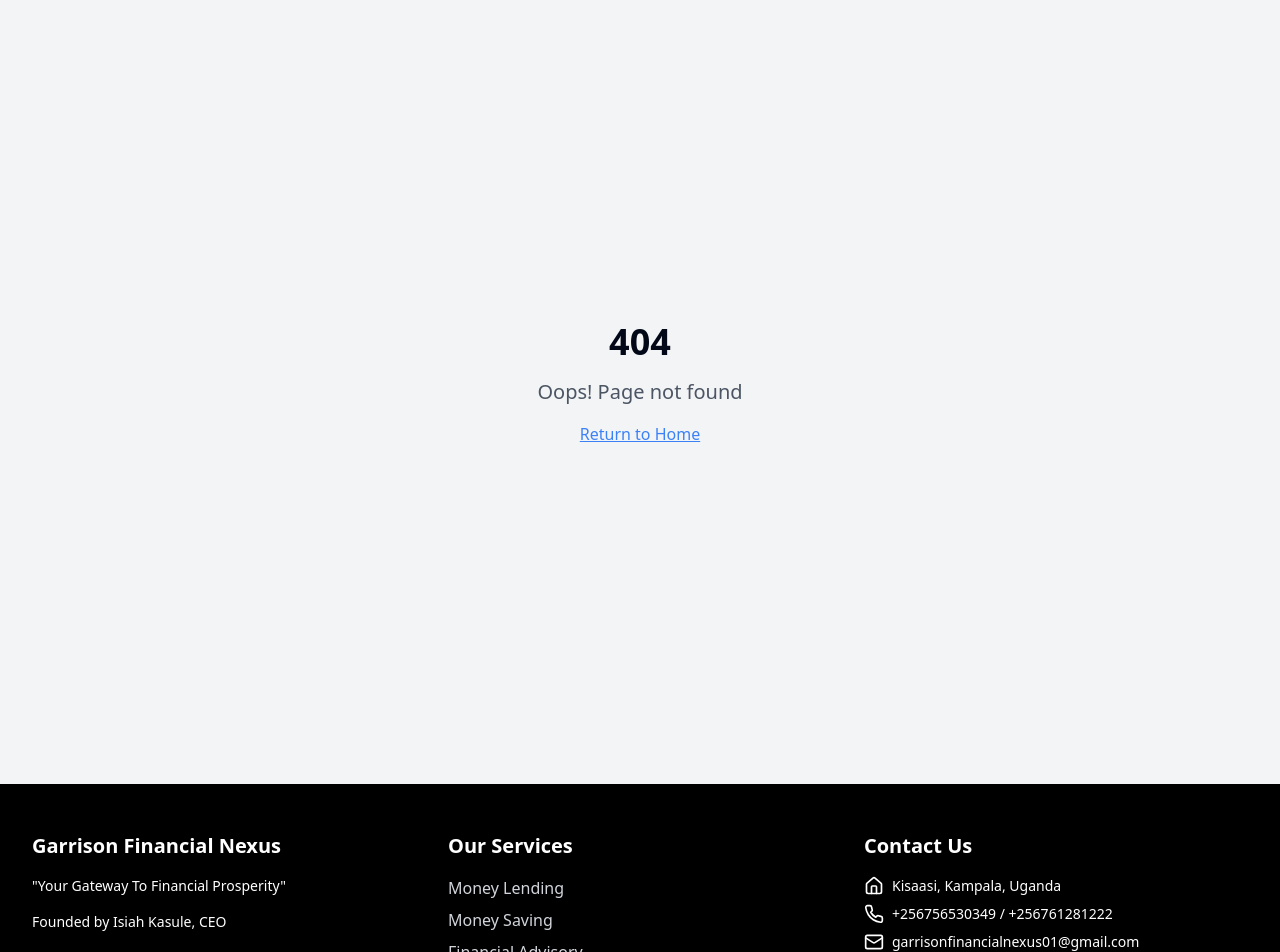
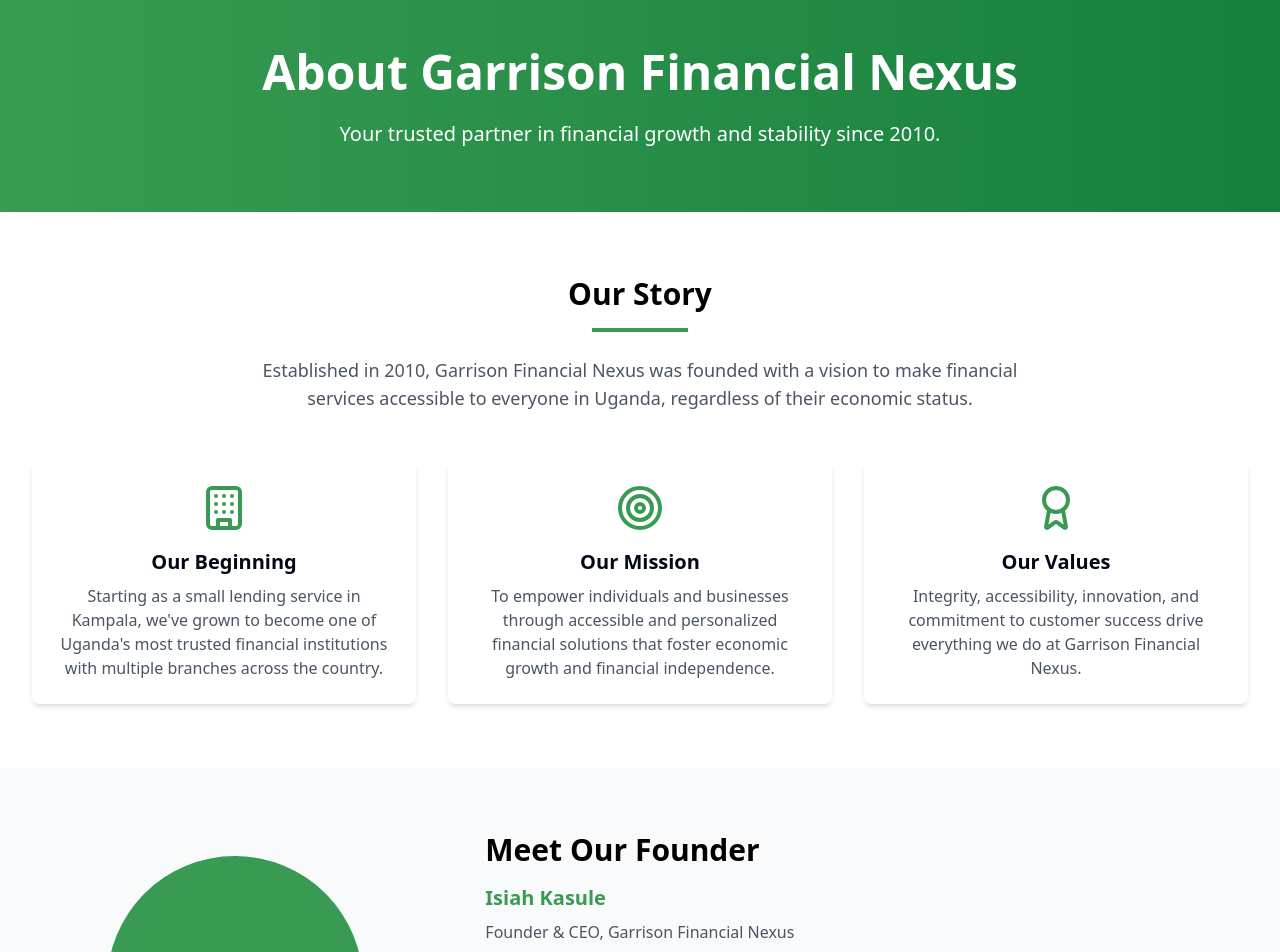
Before and after one commit to garrisonfinancialnexus01-hue/garrison-financial-nexus, a React (Vite) app: page /about in a window 1280 px wide. Shown: the part 120-1072 px from the top of the page. Built offline with nearby package versions, Linux system fonts and the light colour scheme.

Commit message:
Fix homepage and about section
-   Corrected the "Contact Us" button color on the homepage.
-   Moved founder information from the homepage to the "About" section.
-   Added mission, goal, and other relevant information to the "About" section.

```diff
--- a/src/App.tsx
+++ b/src/App.tsx
@@ -14,6 +14,7 @@ import WealthManagement from "./pages/WealthManagement";
 import LoanApplication from "./pages/LoanApplication";
 import LoanDetails from "./pages/LoanDetails";
 import Contact from "./pages/Contact";
+import About from "./pages/About";
 
 const queryClient = new QueryClient();
 
@@ -32,6 +33,7 @@ const App = () => (
           <Route path="/loan-application" element={<Layout><LoanApplication /></Layout>} />
           <Route path="/loan-details" element={<Layout><LoanDetails /></Layout>} />
           <Route path="/contact" element={<Layout><Contact /></Layout>} />
+          <Route path="/about" element={<Layout><About /></Layout>} />
           <Route path="*" element={<Layout><NotFound /></Layout>} />
         </Routes>
       </BrowserRouter>
--- a/src/components/Navbar.tsx
+++ b/src/components/Navbar.tsx
@@ -84,7 +84,7 @@ const Navbar = () => {
       <style>
         {`
         .animate-marquee {
-          animation: marquee 40s linear infinite;
+          animation: marquee 60s linear infinite;
         }
         @keyframes marquee {
           0% { transform: translateX(100%); }
--- /dev/null
+++ b/src/pages/About.tsx
@@ -0,0 +1,154 @@
+
+import React from 'react';
+import { Link } from 'react-router-dom';
+import { Building, Target, Award, FileText } from 'lucide-react';
+import { Button } from '@/components/ui/button';
+
+const About = () => {
+  return (
+    <div className="min-h-screen">
+      {/* Hero Section */}
+      <section className="bg-gradient-to-r from-garrison-green to-green-700 text-white py-16">
+        <div className="max-w-7xl mx-auto px-4 sm:px-6 lg:px-8 text-center">
+          <h1 className="text-4xl md:text-5xl font-bold mb-6">About Garrison Financial Nexus</h1>
+          <p className="text-xl max-w-3xl mx-auto">
+            Your trusted partner in financial growth and stability since 2010.
+          </p>
+        </div>
+      </section>
+
+      {/* Our Story Section */}
+      <section className="py-16">
+        <div className="max-w-7xl mx-auto px-4 sm:px-6 lg:px-8">
+          <div className="text-center mb-12">
+            <h2 className="text-3xl font-bold text-garrison-black">Our Story</h2>
+            <div className="w-24 h-1 bg-garrison-green mx-auto mt-4 mb-6"></div>
+            <p className="text-lg text-gray-600 max-w-3xl mx-auto">
+              Established in 2010, Garrison Financial Nexus was founded with a vision to make financial services accessible to everyone in Uganda, regardless of their economic status.
+            </p>
+          </div>
+
+          <div className="grid grid-cols-1 md:grid-cols-3 gap-8 mt-12">
+            <div className="bg-white rounded-lg shadow-md p-6 hover:shadow-xl transition-shadow flex flex-col items-center text-center">
+              <Building className="h-12 w-12 text-garrison-green mb-4" />
+              <h3 className="text-xl font-bold mb-2">Our Beginning</h3>
+              <p className="text-gray-600">
+                Starting as a small lending service in Kampala, we've grown to become one of Uganda's most trusted financial institutions with multiple branches across the country.
+              </p>
+            </div>
+
+            <div className="bg-white rounded-lg shadow-md p-6 hover:shadow-xl transition-shadow flex flex-col items-center text-center">
+              <Target className="h-12 w-12 text-garrison-green mb-4" />
+              <h3 className="text-xl font-bold mb-2">Our Mission</h3>
+              <p className="text-gray-600">
+                To empower individuals and businesses through accessible and personalized financial solutions that foster economic growth and financial independence.
+              </p>
+            </div>
+
+            <div className="bg-white rounded-lg shadow-md p-6 hover:shadow-xl transition-shadow flex flex-col items-center text-center">
+              <Award className="h-12 w-12 text-garrison-green mb-4" />
+              <h3 className="text-xl font-bold mb-2">Our Values</h3>
+              <p className="text-gray-600">
+                Integrity, accessibility, innovation, and commitment to customer success drive everything we do at Garrison Financial Nexus.
+              </p>
+            </div>
+          </div>
+        </div>
+      </section>
+
+      {/* Meet Our Founder Section */}
+      <section className="py-16 bg-gray-50">
+        <div className="max-w-7xl mx-auto px-4 sm:px-6 lg:px-8">
+          <div className="flex flex-col md:flex-row items-center">
+            <div className="md:w-1/3 mb-8 md:mb-0">
+              <div className="rounded-full bg-garrison-green h-64 w-64 mx-auto flex items-center justify-center">
+                <span className="text-white text-6xl font-bold">IK</span>
+              </div>
+            </div>
+            <div className="md:w-2/3 md:pl-12">
+              <h2 className="text-3xl font-bold text-garrison-black mb-4">Meet Our Founder</h2>
+              <h3 className="text-xl font-bold text-garrison-green mb-2">Isiah Kasule</h3>
+              <p className="text-gray-600 mb-6">
+                Founder & CEO, Garrison Financial Nexus
+              </p>
+              <p className="text-gray-800 mb-6">
+                With over 15 years of experience in the financial industry, Isiah Kasule founded Garrison Financial Nexus with
+                a vision to make financial services accessible to everyone. His commitment to financial inclusion and customer
+                satisfaction has established Garrison Financial Nexus as a trusted name in Uganda's financial sector.
+              </p>
+              <p className="text-gray-800">
+                "Our mission is to empower individuals and businesses through personalized financial solutions
+                that address their unique needs and aspirations."
+              </p>
+            </div>
+          </div>
+        </div>
+      </section>
+
+      {/* Our Goals Section */}
+      <section className="py-16">
+        <div className="max-w-7xl mx-auto px-4 sm:px-6 lg:px-8">
+          <div className="text-center mb-12">
+            <h2 className="text-3xl font-bold text-garrison-black">Our Goals</h2>
+            <div className="w-24 h-1 bg-garrison-green mx-auto mt-4 mb-6"></div>
+          </div>
+
+          <div className="space-y-8">
+            <div className="flex flex-col md:flex-row items-start gap-6 bg-white p-6 rounded-lg shadow-md">
+              <div className="bg-garrison-green rounded-full p-4 flex-shrink-0">
+                <FileText className="h-8 w-8 text-white" />
+              </div>
+              <div>
+                <h3 className="text-xl font-bold mb-2">Financial Literacy</h3>
+                <p className="text-gray-600">
+                  By 2026, we aim to provide financial education to over 100,000 Ugandans through our workshops, online resources, and community outreach programs.
+                </p>
+              </div>
+            </div>
+
+            <div className="flex flex-col md:flex-row items-start gap-6 bg-white p-6 rounded-lg shadow-md">
+              <div className="bg-garrison-green rounded-full p-4 flex-shrink-0">
+                <FileText className="h-8 w-8 text-white" />
+              </div>
+              <div>
+                <h3 className="text-xl font-bold mb-2">Community Impact</h3>
+                <p className="text-gray-600">
+                  We're committed to supporting small businesses and entrepreneurs by extending our financial services to underserved areas, with a goal of opening 10 new branches in rural communities by 2025.
+                </p>
+              </div>
+            </div>
+
+            <div className="flex flex-col md:flex-row items-start gap-6 bg-white p-6 rounded-lg shadow-md">
+              <div className="bg-garrison-green rounded-full p-4 flex-shrink-0">
+                <FileText className="h-8 w-8 text-white" />
+              </div>
+              <div>
+                <h3 className="text-xl font-bold mb-2">Sustainable Growth</h3>
+                <p className="text-gray-600">
+                  Our long-term vision includes becoming the leading financial services provider in East Africa by 2030, while maintaining our commitment to personalized customer service and community development.
+                </p>
+              </div>
+            </div>
+          </div>
+        </div>
+      </section>
+
+      {/* CTA Section */}
+      <section className="bg-garrison-green py-16 text-white">
+        <div className="max-w-7xl mx-auto px-4 sm:px-6 lg:px-8 text-center">
+          <h2 className="text-3xl font-bold mb-6">Ready to Join Our Journey?</h2>
+          <p className="text-xl mb-8 max-w-3xl mx-auto">
+            Discover how Garrison Financial Nexus can help you achieve your financial goals.
+          </p>
+          <div className="flex justify-center">
+            <Button asChild className="bg-white text-garrison-green hover:bg-gray-100">
+              <Link to="/contact">Contact Us Today</Link>
+            </Button>
+          </div>
+        </div>
+      </section>
+    </div>
+  );
+};
+
+export default About;
--- a/src/pages/Index.tsx
+++ b/src/pages/Index.tsx
@@ -106,35 +106,6 @@ const Index = () => {
         </div>
       </section>
 
-      {/* About CEO Section */}
-      <section className="py-16">
-        <div className="max-w-7xl mx-auto px-4 sm:px-6 lg:px-8">
-          <div className="flex flex-col md:flex-row items-center">
-            <div className="md:w-1/3 mb-8 md:mb-0">
-              <div className="rounded-full bg-garrison-green h-64 w-64 mx-auto flex items-center justify-center">
-                <span className="text-white text-6xl font-bold">IK</span>
-              </div>
-            </div>
-            <div className="md:w-2/3 md:pl-12">
-              <h2 className="text-3xl font-bold text-garrison-black mb-4">Meet Our Founder</h2>
-              <h3 className="text-xl font-bold text-garrison-green mb-2">Isiah Kasule</h3>
-              <p className="text-gray-600 mb-6">
-                Founder & CEO, Garrison Financial Nexus
-              </p>
-              <p className="text-gray-800 mb-6">
-                With over 15 years of experience in the financial industry, Isiah Kasule founded Garrison Financial Nexus with
-                a vision to make financial services accessible to everyone. His commitment to financial inclusion and customer
-                satisfaction has established Garrison Financial Nexus as a trusted name in Uganda's financial sector.
-              </p>
-              <p className="text-gray-800">
-                "Our mission is to empower individuals and businesses through personalized financial solutions
-                that address their unique needs and aspirations."
-              </p>
-            </div>
-          </div>
-        </div>
-      </section>
-
       {/* CTA Section */}
       <section className="bg-garrison-green py-16 text-white">
         <div className="max-w-7xl mx-auto px-4 sm:px-6 lg:px-8 text-center">
```
